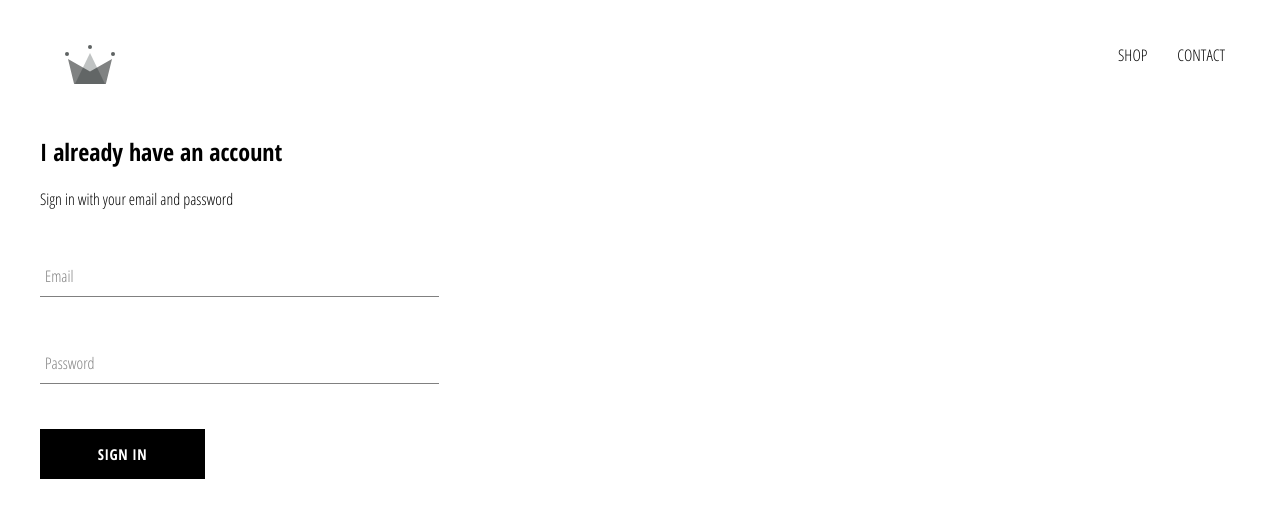
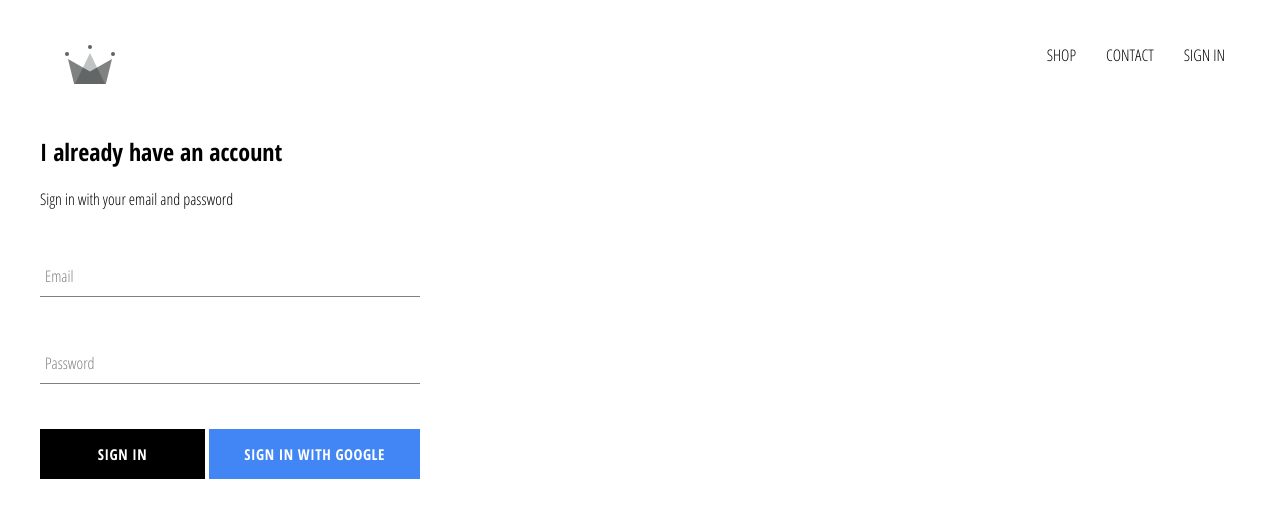
Before and after one commit to henrietta21/crw-clothing, a React (Create React App) app: page /signin in a window 1280 px wide. Shown: the top 518 px of the page. Built offline with nearby package versions, Linux system fonts and the light colour scheme; no server answers; a web font is replaced by a local one.

Commit message:
added firebase into application, created the sign in and sign out button based on the user auth

```diff
--- a/package.json
+++ b/package.json
@@ -6,6 +6,7 @@
     "@testing-library/jest-dom": "^5.16.1",
     "@testing-library/react": "^11.2.7",
     "@testing-library/user-event": "^12.8.3",
+    "firebase": "^9.6.5",
     "node-sass": "^7.0.1",
     "react": "^17.0.2",
     "react-dom": "^17.0.2",
--- a/src/App.css
+++ b/src/App.css
@@ -7,3 +7,7 @@
     text-decoration: none;
     color: black;
 }
+
+*{
+    box-sizing: border-box;
+}
--- a/src/App.js
+++ b/src/App.js
@@ -1,17 +1,42 @@
-import React from 'react';
+import React, {Component} from 'react';
 import './App.css';
 import {Route, Switch} from 'react-router-dom'
 import HomePage from './pages/homepage/homepage.component';
 import ShopPage from './pages/shop/shop.component';
 import Header from './components/header/header.component';
 import SignInAndSignUpPage from './pages/sign-in-and-sign-up/sign-in-and-sign-up.component';
+import {auth} from './firebase/firebase.utils'
 
 
 
-function App() {
+class App extends Component {
+  constructor(){
+    super();
+
+    this.state= {
+      currentUser: null
+    }
+  }
+
+  unsubscribeFromAuth = null
+
+
+  componentDidMount(){
+    this.unsubscribeFromAuth= auth.onAuthStateChanged(user =>{
+      this.setState({currentUser: user})
+
+      console.log(user)
+    })
+  }
+
+  componentWillUnmount(){
+    this.unsubscribeFromAuth()
+  }
+
+  render(){
     return (
       <div>
-      <Header />
+        <Header currentUser={this.state.currentUser} />
         <Switch>
           <Route exact path ='/' component={HomePage} />
           <Route path ='/shop' component={ShopPage} />
@@ -21,4 +46,6 @@
     );
   }
 
+}
+
 export default App;
--- a/src/components/custom-button/custom-button.component.jsx
+++ b/src/components/custom-button/custom-button.component.jsx
@@ -2,8 +2,8 @@
 
 import './custom-button.styles.scss'
 
-const CustomButton = ({children, ...otherProps})=>(
-    <button className='custom-button' {...otherProps}>
+const CustomButton = ({children,isGoogleSignIn,...otherProps})=>(
+    <button className={`${isGoogleSignIn ? 'google-sign-in' : ''} custom-button`} {...otherProps}>
     {children}
     </button>
 )
--- a/src/components/custom-button/custom-button.styles.scss
+++ b/src/components/custom-button/custom-button.styles.scss
@@ -19,4 +19,15 @@
     color: black;
     border: 1px solid black;
   }
+
+  &.google-sign-in{
+    background-color: #4285f4;
+    color: #fff;
+
+    &.hover{
+      background-color: #357ae8;
+      border: none;
     }
+  }
+
+}
--- a/src/components/header/header.component.jsx
+++ b/src/components/header/header.component.jsx
@@ -1,10 +1,11 @@
 import React from 'react';
 import {Link} from 'react-router-dom'
+import {auth} from '../../firebase/firebase.utils.js';
 import {ReactComponent as Logo} from '../../assets/crown.svg'
 
 import './header.styles.scss'
 
-const Header = () => (
+const Header = ({currentUser}) => (
     <div className='header' >
         <Link to="/" className='logo-container'>
             <Logo className='logo' />
@@ -12,6 +13,11 @@
         <div className='options' >
             <Link className='option' to='/shop'>SHOP</Link>
             <Link className='option' to='/shop'>CONTACT</Link>
+            {
+                currentUser ?
+                <div className='option' onClick={()=> auth.signOut()}>SIGN OUT</div> :
+                <Link className='option' to='/signin'>SIGN IN</Link>
+            }
         </div>
     </div>
 )
--- a/src/components/header/header.styles.scss
+++ b/src/components/header/header.styles.scss
@@ -20,6 +20,7 @@
 
       .option {
         padding: 10px 15px;
+        cursor: pointer;
       }
     }
   }
--- a/src/components/sign-in/sign-in.component.jsx
+++ b/src/components/sign-in/sign-in.component.jsx
@@ -1,6 +1,8 @@
 import React, {Component} from 'react';
 import CustomButton from '../custom-button/custom-button.component';
 import FormInput from '../form-input/form-input.component';
+
+import { signInWithGoogle } from '../../firebase/firebase.utils';
 
 import './sign-in.styles.scss';
 
@@ -48,8 +50,12 @@
             required
             handleChange={this.handleChange} />
 
-
-            <CustomButton type='submit'>Sign In</CustomButton>
+            <div className='buttons'>
+                <CustomButton type='submit'>Sign In</CustomButton>
+                <CustomButton onClick={signInWithGoogle} isGoogleSignIn>
+                Sign In With Google
+                </CustomButton>
+            </div>
             </form>
             </div>
         )
--- a/src/components/sign-in/sign-in.styles.scss
+++ b/src/components/sign-in/sign-in.styles.scss
@@ -1,9 +1,14 @@
 .sign-in{
-   width: 30vw;
+   width: 380px;
    display: flex;
    flex-direction: column;
 
    .title{
      margin: 10px 0;
    }
+
+   .buttons{
+     display: flex;
+     justify-content: space-between;
+   }
 }
--- /dev/null
+++ b/src/firebase/firebase.utils.js
@@ -0,0 +1,24 @@
+import firebase from 'firebase/compat/app';
+import 'firebase/compat/firestore';
+import 'firebase/compat/auth'
+
+const config = {
+    apiKey: "AIzaSyAqgl8Q4CuT6fRwo3Tyk9EB2v5dRFAJe-k",
+    authDomain: "crw-clothing-e4255.firebaseapp.com",
+    projectId: "crw-clothing-e4255",
+    storageBucket: "crw-clothing-e4255.appspot.com",
+    messagingSenderId: "326033655250",
+    appId: "1:326033655250:web:c54f30e6f8877dad66340b",
+    measurementId: "G-CWX9F34Y5R"
+}
+
+firebase.initializeApp(config);
+
+export const auth = firebase.auth()
+export const firestore = firebase.firestore()
+
+const provider = new  firebase.auth.GoogleAuthProvider();
+provider.setCustomParameters({prompt: 'select_account'});
+export const signInWithGoogle = () => auth.signInWithPopup(provider)
+
+export default firebase;
```
Also changed, not shown: 1 other file (tests, documents, lock files or other folders). Lines whose indentation alone changed are shown as unchanged.
